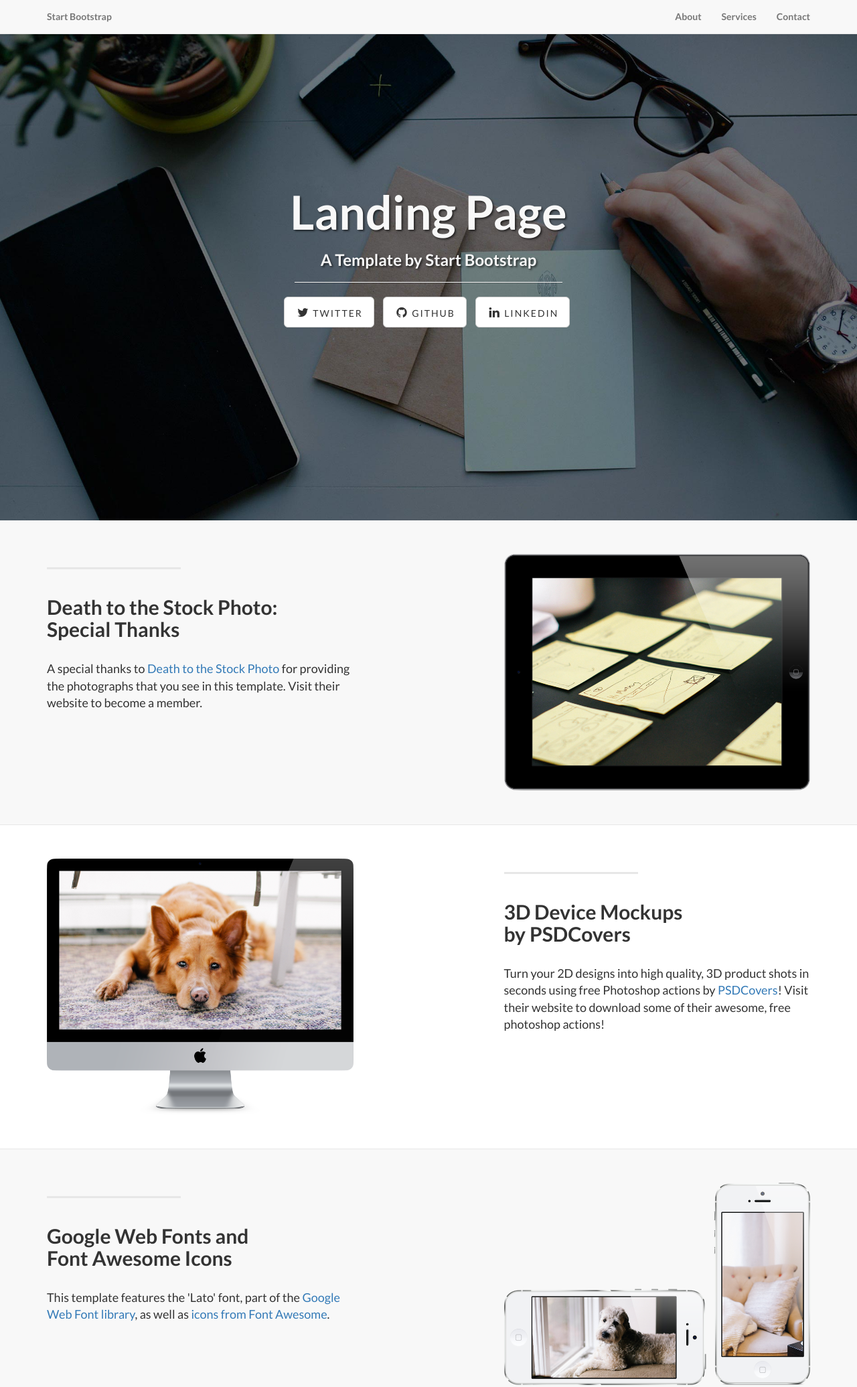
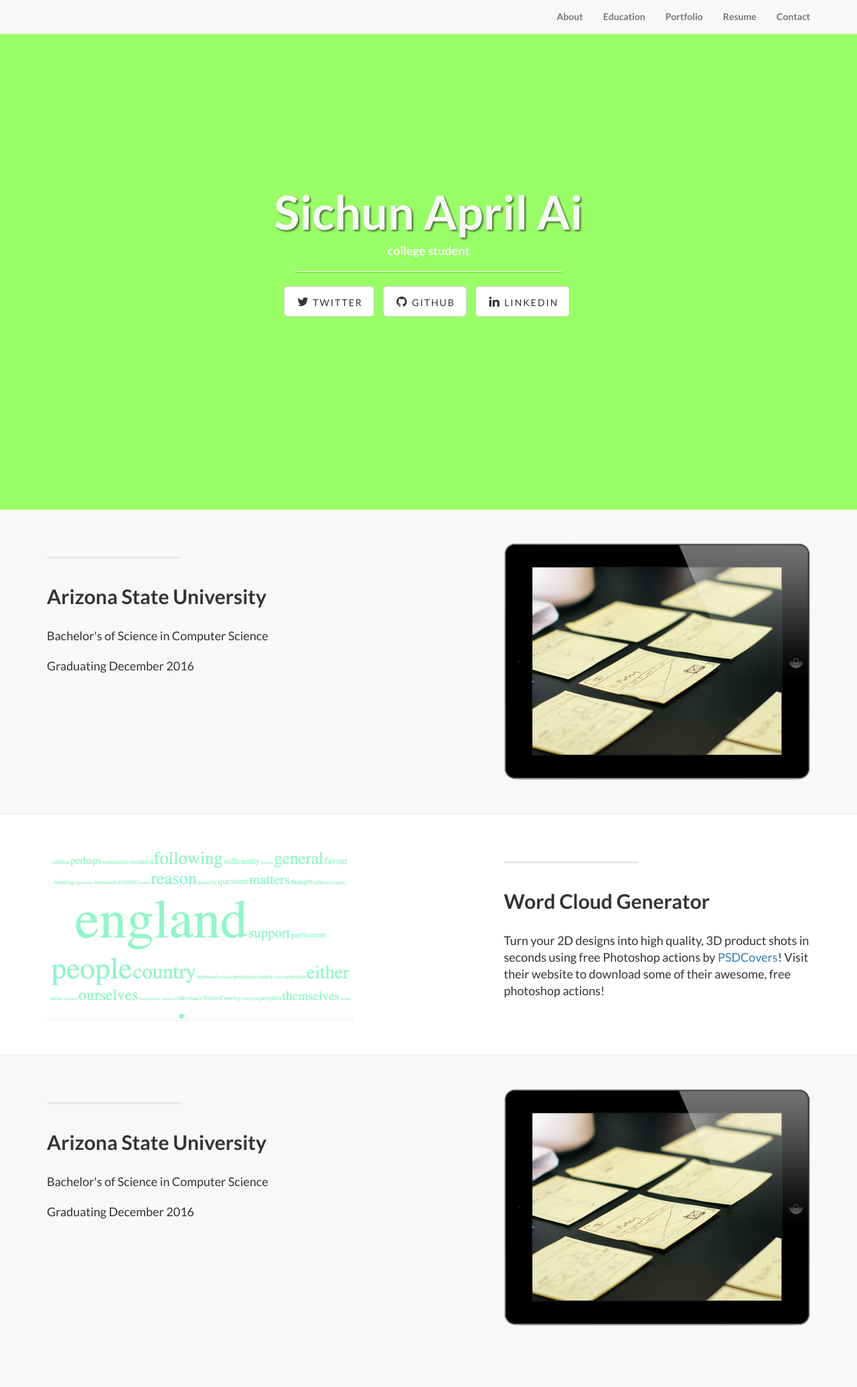
Before and after one commit to sichunai/sichunai.github.io, a plain HTML site: page index.html in a window 1280 px wide. Shown: the top 2071 px of the page at 67% size. Drawn offline with Linux system fonts and the light colour scheme.

Commit message:
some edits

```diff
--- a/css/landing-page.css
+++ b/css/landing-page.css
@@ -35,8 +35,7 @@ h6 {
     padding-bottom: 50px;
     text-align: center;
     color: #f8f8f8;
-    background: url(../img/intro-bg.jpg) no-repeat center center;
-    background-size: cover;
+    background-color: #99FF66;
 }
 
 .intro-message {
--- a/index.html
+++ b/index.html
@@ -9,7 +9,7 @@
     <meta name="description" content="">
     <meta name="author" content="">
 
-    <title>Landing Page - Start Bootstrap Theme</title>
+    <title>Sichun's portfolio</title>
 
     <!-- Bootstrap Core CSS -->
     <link href="css/bootstrap.min.css" rel="stylesheet">
@@ -43,7 +43,7 @@
                     <span class="icon-bar"></span>
                     <span class="icon-bar"></span>
                 </button>
-                <a class="navbar-brand topnav" href="#">Start Bootstrap</a>
+
             </div>
             <!-- Collect the nav links, forms, and other content for toggling -->
             <div class="collapse navbar-collapse" id="bs-example-navbar-collapse-1">
@@ -52,7 +52,13 @@
                         <a href="#about">About</a>
                     </li>
                     <li>
-                        <a href="#services">Services</a>
+                        <a href="#education">Education</a>
+                    </li>
+                    <li>
+                        <a href="#portfolio">Portfolio</a>
+                    </li>
+                     <li>
+                        <a href="#resume">Resume</a>
                     </li>
                     <li>
                         <a href="#contact">Contact</a>
@@ -73,18 +79,18 @@
             <div class="row">
                 <div class="col-lg-12">
                     <div class="intro-message">
-                        <h1>Landing Page</h1>
-                        <h3>A Template by Start Bootstrap</h3>
+                        <h1>Sichun April Ai</h1>
+                        <h4> college student </h4>
                         <hr class="intro-divider">
                         <ul class="list-inline intro-social-buttons">
                             <li>
-                                <a href="https://twitter.com/SBootstrap" class="btn btn-default btn-lg"><i class="fa fa-twitter fa-fw"></i> <span class="network-name">Twitter</span></a>
+                                <a href="https://twitter.com/AprilsiAi" class="btn btn-default btn-lg"><i class="fa fa-twitter fa-fw"></i> <span class="network-name">Twitter</span></a>
                             </li>
                             <li>
-                                <a href="https://github.com/IronSummitMedia/startbootstrap" class="btn btn-default btn-lg"><i class="fa fa-github fa-fw"></i> <span class="network-name">Github</span></a>
+                                <a href="https://github.com/sichunai" class="btn btn-default btn-lg"><i class="fa fa-github fa-fw"></i> <span class="network-name">Github</span></a>
                             </li>
                             <li>
-                                <a href="#" class="btn btn-default btn-lg"><i class="fa fa-linkedin fa-fw"></i> <span class="network-name">Linkedin</span></a>
+                                <a href="https://linkedin.com/in/sichunai" class="btn btn-default btn-lg"><i class="fa fa-linkedin fa-fw"></i> <span class="network-name">Linkedin</span></a>
                             </li>
                         </ul>
                     </div>
@@ -97,9 +103,10 @@
     </div>
     <!-- /.intro-header -->
 
+
     <!-- Page Content -->
 
-	<a  name="services"></a>
+	<a  name="education"></a>
     <div class="content-section-a">
 
         <div class="container">
@@ -107,8 +114,9 @@
                 <div class="col-lg-5 col-sm-6">
                     <hr class="section-heading-spacer">
                     <div class="clearfix"></div>
-                    <h2 class="section-heading">Death to the Stock Photo:<br>Special Thanks</h2>
-                    <p class="lead">A special thanks to <a target="_blank" href="http://join.deathtothestockphoto.com/">Death to the Stock Photo</a> for providing the photographs that you see in this template. Visit their website to become a member.</p>
+                    <h2 class="section-heading">Arizona State University</h2>
+                    <p class="lead">Bachelor's of Science in Computer Science</p>
+                    <p class="lead">Graduating December 2016</p>
                 </div>
                 <div class="col-lg-5 col-lg-offset-2 col-sm-6">
                     <img class="img-responsive" src="img/ipad.png" alt="">
@@ -118,9 +126,11 @@
         </div>
         <!-- /.container -->
 
+
     </div>
-    <!-- /.content-section-a -->
+    <!-- portfolio /.content-section-a -->
 
+    <a  name="portfolio"></a>
     <div class="content-section-b">
 
         <div class="container">
@@ -129,11 +139,11 @@
                 <div class="col-lg-5 col-lg-offset-1 col-sm-push-6  col-sm-6">
                     <hr class="section-heading-spacer">
                     <div class="clearfix"></div>
-                    <h2 class="section-heading">3D Device Mockups<br>by PSDCovers</h2>
+                    <h2 class="section-heading">Word Cloud Generator</h2>
                     <p class="lead">Turn your 2D designs into high quality, 3D product shots in seconds using free Photoshop actions by <a target="_blank" href="http://www.psdcovers.com/">PSDCovers</a>! Visit their website to download some of their awesome, free photoshop actions!</p>
                 </div>
                 <div class="col-lg-5 col-sm-pull-6  col-sm-6">
-                    <img class="img-responsive" src="img/dog.png" alt="">
+                    <img class="img-responsive" src="img/wordcloud.png" alt="">
                 </div>
             </div>
 
@@ -141,8 +151,34 @@
         <!-- /.container -->
 
     </div>
-    <!-- /.content-section-b -->
+    <!-- portfolio /.content-section-b -->
 
+    <div class="content-section-a">
+
+        <div class="container">
+            <div class="row">
+                <div class="col-lg-5 col-sm-6">
+                    <hr class="section-heading-spacer">
+                    <div class="clearfix"></div>
+                    <h2 class="section-heading">Arizona State University</h2>
+                    <p class="lead">Bachelor's of Science in Computer Science</p>
+                    <p class="lead">Graduating December 2016</p>
+                </div>
+                <div class="col-lg-5 col-lg-offset-2 col-sm-6">
+                    <img class="img-responsive" src="img/ipad.png" alt="">
+                </div>
+            </div>
+
+        </div>
+        <!-- /.container -->
+
+
+    </div>
+    <!-- /.content-section-a -->
+
+
+
+    <a  name="resume"></a>
     <div class="content-section-a">
 
         <div class="container">
@@ -183,7 +219,7 @@
                             <a href="https://github.com/IronSummitMedia/startbootstrap" class="btn btn-default btn-lg"><i class="fa fa-github fa-fw"></i> <span class="network-name">Github</span></a>
                         </li>
                         <li>
-                            <a href="#" class="btn btn-default btn-lg"><i class="fa fa-linkedin fa-fw"></i> <span class="network-name">Linkedin</span></a>
+                            <a href="https://linkedin.com/in/sichunai" class="btn btn-default btn-lg"><i class="fa fa-linkedin fa-fw"></i> <span class="network-name">Linkedin</span></a>
                         </li>
                     </ul>
                 </div>
```
Also changed, not shown: img/Bay.jpg (added), img/wordcloud.png (added).
